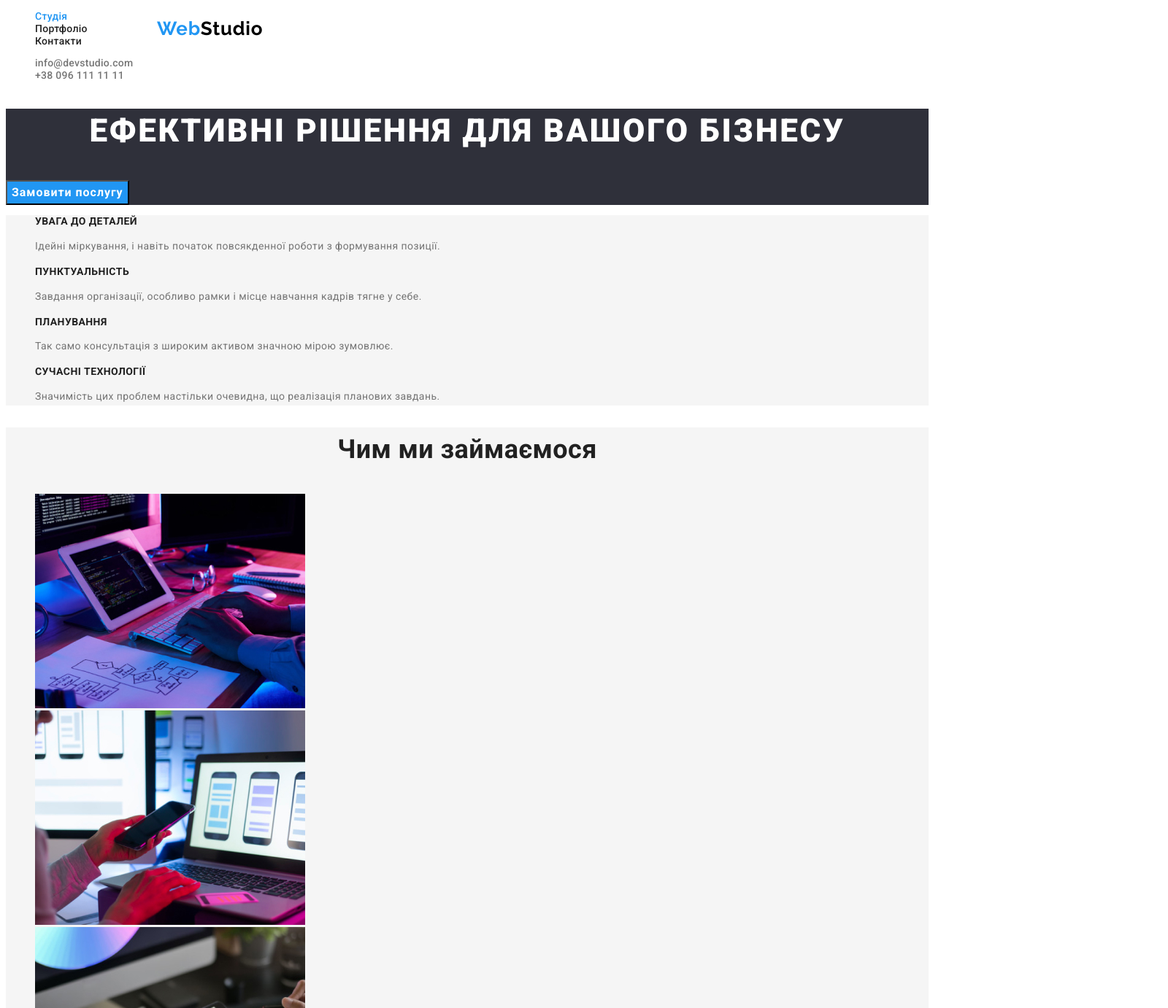
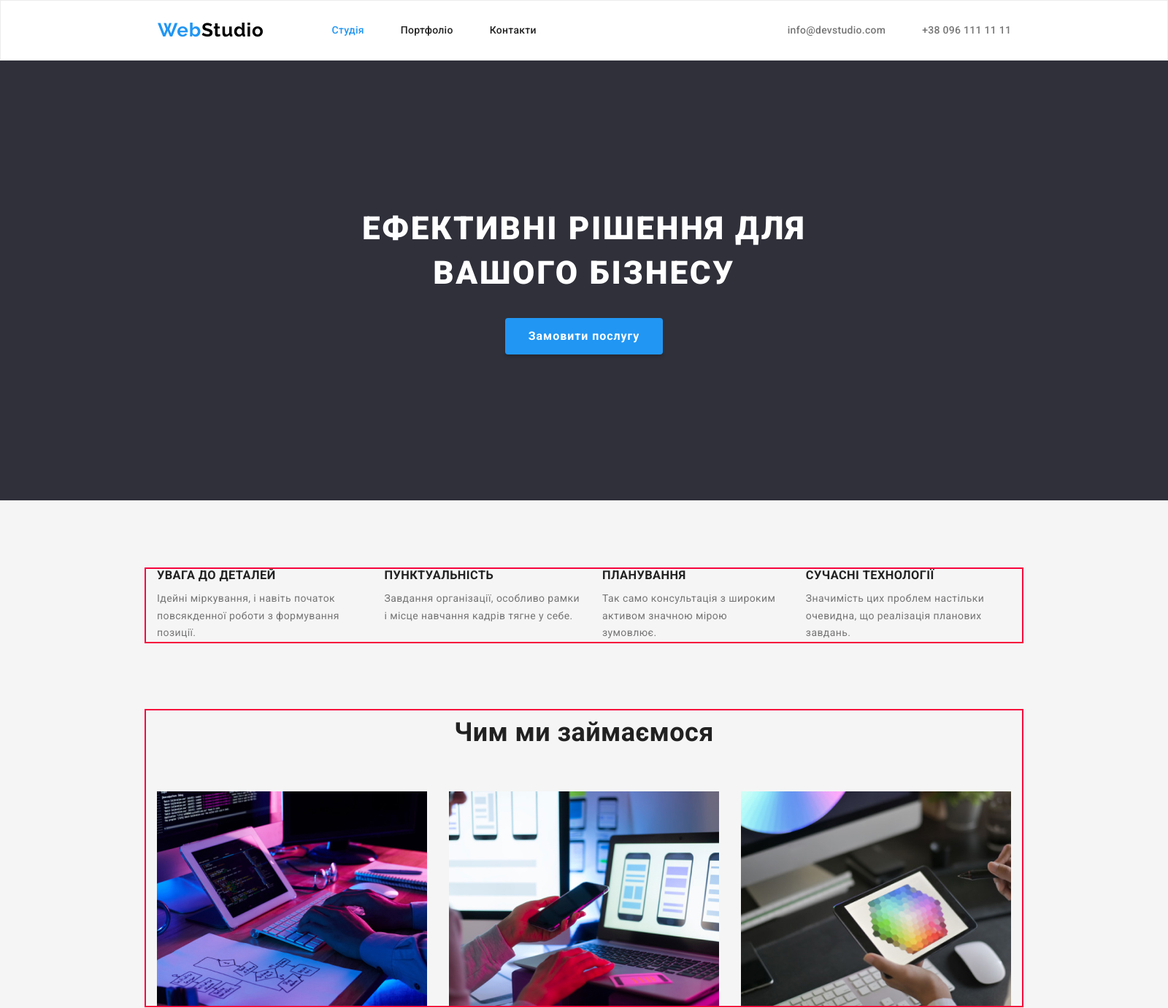
Before and after one commit to AlonaKucher/goit-markup-hw-03, a plain HTML site: page index.html in a window 1280 px wide. Shown: the top 1382 px of the page at 73% size, 1600 px wide, since content can reach past the window. Drawn offline with nearby package versions, Linux system fonts and the light colour scheme.

Commit message:
home-work3+portfolio

```diff
--- a/css/styles.css
+++ b/css/styles.css
@@ -6,41 +6,121 @@
     --adrress-text-color:rgba(255, 255, 255, 0.6);
 
 }
-/* Site header */
+html {
+    box-sizing: border-box;
+}
+
+*,
+*::after,
+*::before {
+    box-sizing: inherit;
+}
 body{
-    color:var(--body-text-color);
-    background:#FFFFFF;
-    font-family: Roboto,sans-serif ;
+    width: 1600px;
+
+    font-family: Roboto;
     letter-spacing:0.03em;
     font-size: 14px;
+
+    color: var(--body-text-color);
+    background: #FFFFFF;
+}
+h1,h2,h3,p {
+    margin: 0;
+}
+a {
+    text-decoration: none;
+    color: inherit;
+}
+img {
+    display: block;
+    max-width: 100%;
+    height: auto;
 }
 .list{
+    padding: 0;
+    margin: 0;
     list-style: none;
 }
+.container{
+    width: 1200px;
+    padding-left: 15px;
+    padding-right: 15px;
+    margin-left: auto;
+    margin-right: auto;
+    outline: 2px solid rgb(247, 3, 60);
+}
+ /* Site header */
 .site-header{
     background:#FFFFFF;
+    border: 1px solid #ECECEC;
+    padding: 0px 200px;
 }
+/* Main container */
+.main-container {
+    width: 1200px;
+    padding-left: 15px;
+    padding-right: 15px;
+    display: flex;
+    align-items: center;
+    }
+.main-container .item:not(:last-child) {
+    margin-right: 344px;
+}
+/* Site-nav */
+.site-nav {
+    display: flex;
+    align-items: center;
+}
+.site-nav .item:not(:last-child) {
+    margin-right: 93px;
+}
+/* Site-logo */
+.site-logo{
+display: inline-block;
 
-.site-logo{
-color:var(--accent-text-color);
-text-decoration: none;
-font-family: Raleway,sans-serif;
-position: absolute;
-width: 145px;
-height: 31px;
-left: 215px;
-top: 24px;
-letter-spacing: 0.03em;
+font-family: Raleway, sans-serif;
 font-size: 26px;
 line-height: 1.2;
+letter-spacing: 0.03em;
+text-decoration: none;
+
+color: var(--accent-text-color);
 }
 .nav-studio{
+
+    display: inline-block;
+
+    font-family: Raleway, sans-serif;
+    font-size: 26px;
+    line-height: 1.2;
+    letter-spacing: 0.03em;
+    text-decoration: none;
+
     color: #000000;
 }
+/* Navigation  */
 .nav a{
+    padding-top: 32px;
+    padding-bottom: 32px;
+
     font-weight: 500;
     line-height: 1.2;
     letter-spacing: 0.02em;
+}
+.nav{
+    display: flex;
+    align-items: center;
+}
+.nav .item:not(:last-child) {
+    margin-right: 50px;
+}
+.contacts{
+    display: flex;
+    align-items: center;
+}
+.contacts .item:not(:last-child){
+    margin-right: 50px;
 }
 .link {
   text-decoration: none;
@@ -65,11 +145,16 @@ line-height: 1.2;
     color: var(--accent-text-color);
 }
 .contacts a{
-    color: var(--body-text-color);
+    display: block;
+    padding-top: 32px;
+    padding-bottom: 32px;
+
     text-decoration: none;
     font-weight: 500;
     line-height: 1.2;
     letter-spacing: 0.02em;
+
+    color: var(--body-text-color);
   }
 .contacts a:hover,:focus
 .contacts a:focus{
@@ -77,9 +162,15 @@ line-height: 1.2;
   }
   /* Hero */
 .hero{
+    padding: 200px 0px;
     background-color: #2F303A;
+
 }
-.hero h1{
+.hero-title{
+    width: 696px;
+    margin-bottom: 30px;
+    margin-left: auto;
+    margin-right: auto;
     color: var(--hero-text-color);
     font-weight: 900;
     font-size: 44px;
@@ -89,23 +180,41 @@ line-height: 1.2;
     text-transform: uppercase;
 }
 .hero button{
+    display: inline-block;
+    border-radius: 4px;
+    margin-left: auto;
+    margin-right: auto;
+    padding: 6px 28px;
+    min-width: 216px;
     font-family: inherit;
-    cursor: pointer;
     color: var(--hero-text-color);
     background-color: #2196F3;
     font-weight: 700;
     font-size: 16px;
-    line-height:1.8;
+    line-height:1.88;
+
     display: flex;
     align-items: center;
     text-align: center;
+    box-shadow: 0px 4px 4px rgba(0, 0, 0, 0.15);
+    border: 4px solid transparent;
     letter-spacing: 0.06em;
 }
+/* Section */
+.section{
+    padding:94px 200px;
+}
   /* Our advantages */
-.section{
+.our-advantages{
+    display: flex;
+}
+.our-advantages .item:not(:last-child) {
+    margin-right: 30px;
+   }
+.adventages{
     background-color:#F5F5F5;
 }
-.adventages{
+.our-title{
     position: absolute;
     width: 1px;
     height: 1px;
@@ -118,63 +227,104 @@ line-height: 1.2;
     overflow: hidden;
 }
 .adventages-title{
-    font-size: 14px;
-    color:var(--title-text-color);
-    line-height: 1.2;
-    text-transform: uppercase
+
+    margin-bottom: 10px;
+    line-height: 1.14;
+
+    color: var(--title-text-color);
 }
 .adventages-text{
-    line-height:1.7;
+ line-height:1.7;
 }
 /* What we do */
+.work{
+    display: flex;
+}
+.work .item:not(:last-child) {
+    margin-right: 30px;
+}
+.works{
+    padding-top: 0px;
+    padding-bottom: 94px;
 
+    background-color: #F5F5F5;
+}
 .title{
-    color: var(--title-text-color);
+
     font-size: 36px;
     line-height:1.7;
+    margin-bottom: 50px;
     text-align: center;
+
+    color: var(--title-text-color);
 }
 /* Our Team */
-
 .our-team{
     background-color: #F5F4FA;
 }
+.team{
+    display: flex;
+}
+.team .item:not(:last-child) {
+    margin-right: 30px;
+}
 .team-name{
-color:var(--title-text-color);
+margin-top: 30px;
+margin-bottom: 10px;
 font-weight: 500;
 font-size: 16px;
+text-align: center;
 line-height:1.9;
+
+color: var(--title-text-color);
 }
 .team-position{
+    margin-bottom: 30px;
+
+    text-align: center;
     font-size: 16px;
     line-height:1.9;
 }
 /* Footer */
 .footer{
+    padding:60px 200px;
+
     background-color: #2F303A;
 }
 .location-link{
-    color: var(--hero-text-color);
+    display: inline-block;
+    margin-bottom: 9px;
+
     text-decoration: none;
     font-style: normal;
     line-height: 1.7;
+
+    color: var(--hero-text-color);
+}
+.mail{
+    display: inline-block;
+    margin-bottom: 9px;
 }
 .address .link{
-   color: var(--adrress-text-color);
    font-style: normal;
     line-height: 1.7;
+
+    color: var(--adrress-text-color);
 }
 .link:hover,
 .link:focus{
     color: var(--accent-text-color);
 }
 .footer-logo{
-    color: var(--accent-text-color);
-    text-decoration: none;
+    display: inline-block;
+    margin-bottom: 20px;
+
     font-family: Raleway, sans-serif;
     font-size: 26px;
     line-height: 1.2;
+    text-decoration: none;
 
+    color: var(--accent-text-color);
 }
 .footer-studio{
     color: #FFFFFF;
@@ -182,8 +332,16 @@ line-height:1.9;
 
 /* Portfolio */
 .portfolio{
+    padding: 94px 200px;
     background-color:#F5F5F5;
 }
+.portfolio-nav{
+    display: flex;
+    justify-content: center;
+    margin-bottom: 50px;
+}
+.portfolio-nav .item:not(:last-child) {
+    margin-right: 8px;}
 .portfolio h1{
     position: absolute;
     width: 1px;
@@ -198,14 +356,15 @@ line-height:1.9;
 }
 .buttons {
     font-family: inherit;
-    cursor:pointer;
-    background-color:#F5F4FA;
-    color:var(--title-text-color);
     font-weight: 500;
     font-size: 16px;
     line-height: 1.6;
     text-align: center;
-    border-radius: 4px
+    border-radius: 4px;
+
+    background-color: #F5F4FA;
+    border: 4px solid transparent;
+    color: var(--title-text-color);
 }
 
 .buttons:hover,
@@ -224,16 +383,31 @@ line-height:1.9;
     text-decoration: none;
 }
 .portfolio-works h2{
+  margin: 20px 24px 4px 24px;
         font-weight: 700;
         font-size: 18px;
         line-height:2;
         letter-spacing: 0.06em;
+
         color: #212121;
 }
 .portfolio-works p{
+    margin:0px 24px 20px 24px;
     font-size: 16px;
     line-height: 1.8;
+
     color: #757575;
+}
+.card-set{
+    display: flex;
+    flex-wrap: wrap;
+    gap: 30px;
+    list-style: none;
+}
+.card-set .item{
+    flex-basis: calc((100% - 60px) / 3);
+    border: 1px solid #EEEEEE;
+    background-color: #fff;
 }
 
 
--- a/index.html
+++ b/index.html
@@ -7,102 +7,113 @@
     <title>Document</title>
     <link href="https://fonts.googleapis.com/css2?family=Raleway:wght@700&family=Roboto:wght@400;500;700;900&display=swap"
         rel="stylesheet">
+    <link rel="stylesheet" href="https://cdnjs.cloudflare.com/ajax/libs/normalize/1.1.0/normalize.min.css">
     <link rel="stylesheet" href="./css/styles.css">
 
 </head>
 <body>
 <!--Site header-->
     <header class="site-header">
-    <nav class="site-nav">
-        <a href="./index.html" class="site-logo">Web<span class="nav-studio">Studio</span></a>
-        <ul class="nav list">
-            <li><a href="./index.html" class="link-studio current">Студія</a></li>
-            <li><a href="./portfolio.html" class="link-portfolio">Портфоліо</a></li>
-            <li><a href="" class="link">Контакти</a></li>
+    <div class=" main-container">
+    <nav class="site-nav item">
+        <a href="./index.html" class="site-logo item">Web<span class="nav-studio">Studio</span></a>
+        <ul class="nav item list">
+            <li class="item"><a href="./index.html" class="link-studio current">Студія</a></li>
+            <li class="item"><a href="./portfolio.html" class="link-portfolio">Портфоліо</a></li>
+            <li class="item"><a href="" class="link">Контакти</a></li>
         </ul>
     </nav>
-    <ul class="contacts list">
-        <li><a href="mailto:info@devstudio.com">info@devstudio.com</a></li>
-        <li> <a href="tel:+380961111111">+38 096 111 11 11</a></li>
+    <ul class="contacts  item list ">
+        <li class="item"><a href="mailto:info@devstudio.com">info@devstudio.com</a></li>
+        <li class="item"> <a href="tel:+380961111111">+38 096 111 11 11</a></li>
     </ul>
+    </div>
     </header>
    <main>
     <!-- Hero -->
     <div>
         <section class="hero">
-            <h1>Ефективні рішення для вашого бізнесу</h1>
+            <h1 class="hero-title">Ефективні рішення для вашого бізнесу</h1>
             <button type="button" name="Request our service">Замовити послугу</button>
         </section>
     </div>
     <!-- Our advantages -->
-    <section class="section">
-        <h2 class=" adventages">Our adventages</h2>
-        <ul class="list">
-            <li>
+    <section class="section adventages">
+        <div class="container">
+        <h2 class=" our-title">Our adventages</h2>
+        <ul class="list our-advantages">
+            <li class="item">
                 <h3 class="adventages-title">УВАГА ДО ДЕТАЛЕЙ</h3>
                 <p class="adventages-text" >Ідейні міркування, і навіть початок повсякденної роботи з формування позиції.</p>
             </li>
-            <li>
+            <li class="item">
                 <h3 class="adventages-title" >ПУНКТУАЛЬНІСТЬ</h3>
                 <p class="adventages-text">Завдання організації, особливо рамки і місце навчання кадрів тягне у себе.</p>
             </li>
-            <li>
+            <li class="item">
                 <h3 class="adventages-title">ПЛАНУВАННЯ</h3>
                 <p class="adventages-text">Так само консультація з широким активом значною мірою зумовлює.</p>
             </li>
-            <li>
+            <li class="item">
                 <h3 class="adventages-title">СУЧАСНІ ТЕХНОЛОГІЇ</h3>
                 <p class="adventages-text">Значимість цих проблем настільки очевидна, що реалізація планових завдань.
                 </p>
             </li>
         </ul>
+        </div>
     </section>
     <!-- What we do -->
-    <section class="section">
+    <section class="section works">
+        <div class="container">
         <h2 class="title">Чим ми займаємося</h2>
         <ul class="work list">
-            <li> <img src="./images/6.jpg"  width="370" alt="computer"></li>
-            <li> <img src="./images/7.jpg" width="370"  alt="laptop"></li>
-            <li><img src="./images/8.jpg"  width="370"  alt="smartfone"></li>
+            <li class="item"> <img src="./images/6.jpg"  width="370" alt="computer"></li>
+            <li class="item"> <img src="./images/7.jpg" width="370"  alt="laptop"></li>
+            <li class="item"><img src="./images/8.jpg"  width="370"  alt="smartfone"></li>
         </ul>
+        </div>
     </section>
     <!-- Our Team -->
-    <section class="our-team">
+    <section class="our-team section">
+        <div class="container">
         <h2 class="title">Наша команда</h2>
         <ul class="team list">
-            <li>
+            <li class="item">
                 <img src="./images/1.jpg" alt="Product Designer" width="270">
                 <h3 class="team-name">Ігор Дем'яненко</h3>
                 <p class="team-position">Product Designer</p>
             </li>
-            <li>
+            <li class="item">
                 <img src="./images/2.jpg" alt="Frontend Developer" width="270">
                 <h3 class="team-name">Ольга Рєпіна</h3>
                 <p class="team-position">Frontend Developer</p>
             </li>
-            <li>
+            <li class="item">
                 <img src="./images/3.jpg" alt="Marketing" width="270">
                 <h3 class="team-name">Микола Тарасов</h3>
                 <p class="team-position">Marketing</p>
             </li>
-            <li>
+            <li class="item">
                 <img src="./images/4.jpg" alt="UI Designer" width="270">
                 <h3 class="team-name">Михайло Єрмаков</h3>
                 <p class="team-position">UI Designer</p>
             </li>
         </ul>
+        </div>
     </section>
    </main>
     <!-- Footer -->
     <footer class="footer">
+    <div class="container">
 <a href="./index.html" class="footer-logo">Web<span class="footer-studio">Studio</span></a>
 <address>
 <ul class="address list">
     <li><a href="" class="location-link">м. Київ, пр-т Лесі Українки, 26</a></li>
-    <li><a href="mailto:info@devstudio.com" class="link" >info@example.com</a></li>
+    <li><a href="mailto:info@devstudio.com" class="link mail" >info@example.com</a></li>
     <li><a href="tel:+380991111111" class="link">+38 099 111 11 11</a></li>
 </ul>
 </address>
+</div>
     </footer>
 </body>
 </html>
```
Also changed, not shown: portfolio.html (+31 -26 lines).
